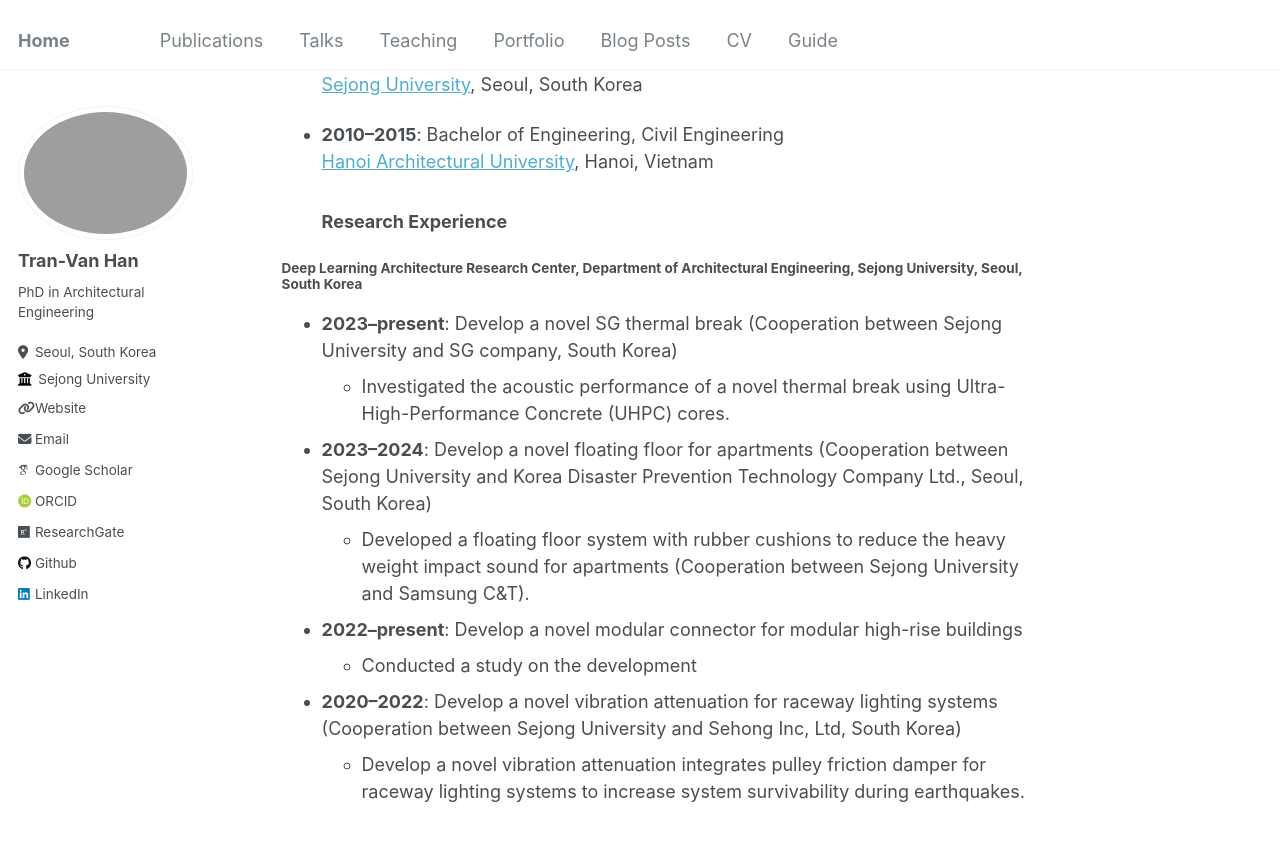
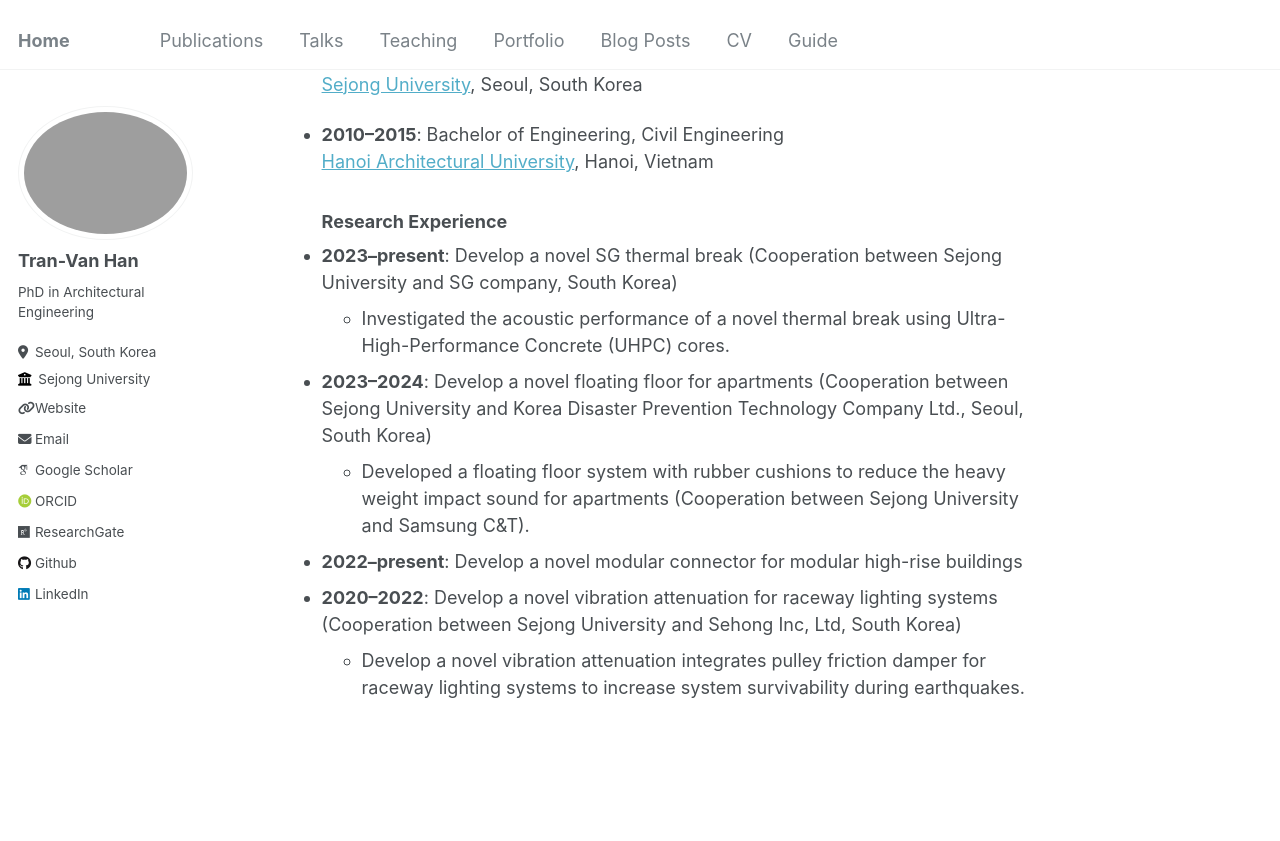
Before and after one commit to tranhan1405/tranhan1405.github.io, a Jekyll site: the page built from _pages/about.md, in a window 1280 px wide and 900 px high, scrolled down 657 px. Shown: the top 841 px of the window. Built offline with Jekyll 4.4.1, drawn with Linux system fonts in a browser that asks for light colours; some web fonts are replaced.

Commit message:
Update about.md

```diff
--- a/_pages/about.md
+++ b/_pages/about.md
@@ -29,12 +29,10 @@ redirect_from:
 
   ### Research Experience
 
-#### Deep Learning Architecture Research Center, Department of Architectural Engineering, Sejong University, Seoul, South Korea
 - **2023–present**: Develop a novel SG thermal break (Cooperation between Sejong University and SG company, South Korea)
   - Investigated the acoustic performance of a novel thermal break using Ultra-High-Performance Concrete (UHPC) cores.
 - **2023–2024**: Develop a novel floating floor for apartments (Cooperation between Sejong University and Korea Disaster Prevention Technology Company Ltd., Seoul, South Korea)
   - Developed a floating floor system with rubber cushions to reduce the heavy weight impact sound for apartments (Cooperation between Sejong University and Samsung C&T).
 - **2022–present**: Develop a novel modular connector for modular high-rise buildings
-  - Conducted a study on the development
 - **2020–2022**: Develop a novel vibration attenuation for raceway lighting systems (Cooperation between Sejong University and Sehong Inc, Ltd, South Korea)
   - Develop a novel vibration attenuation integrates pulley friction damper for raceway lighting systems to increase system survivability during earthquakes.
```
